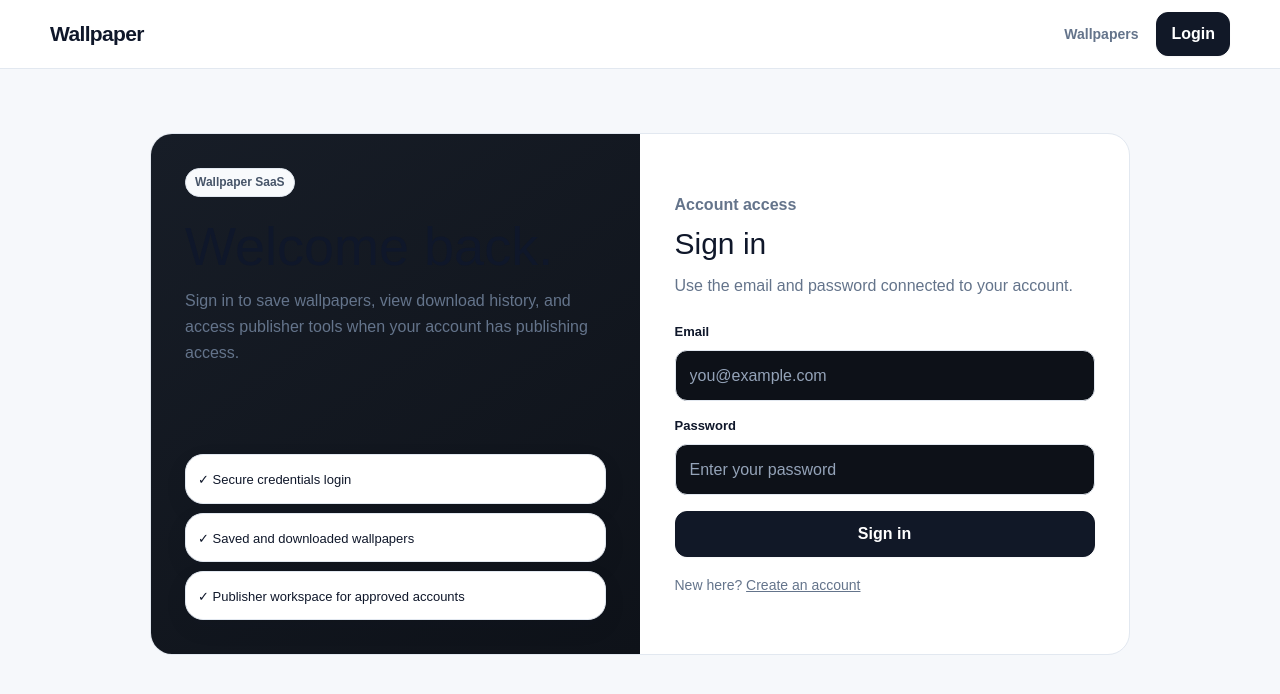
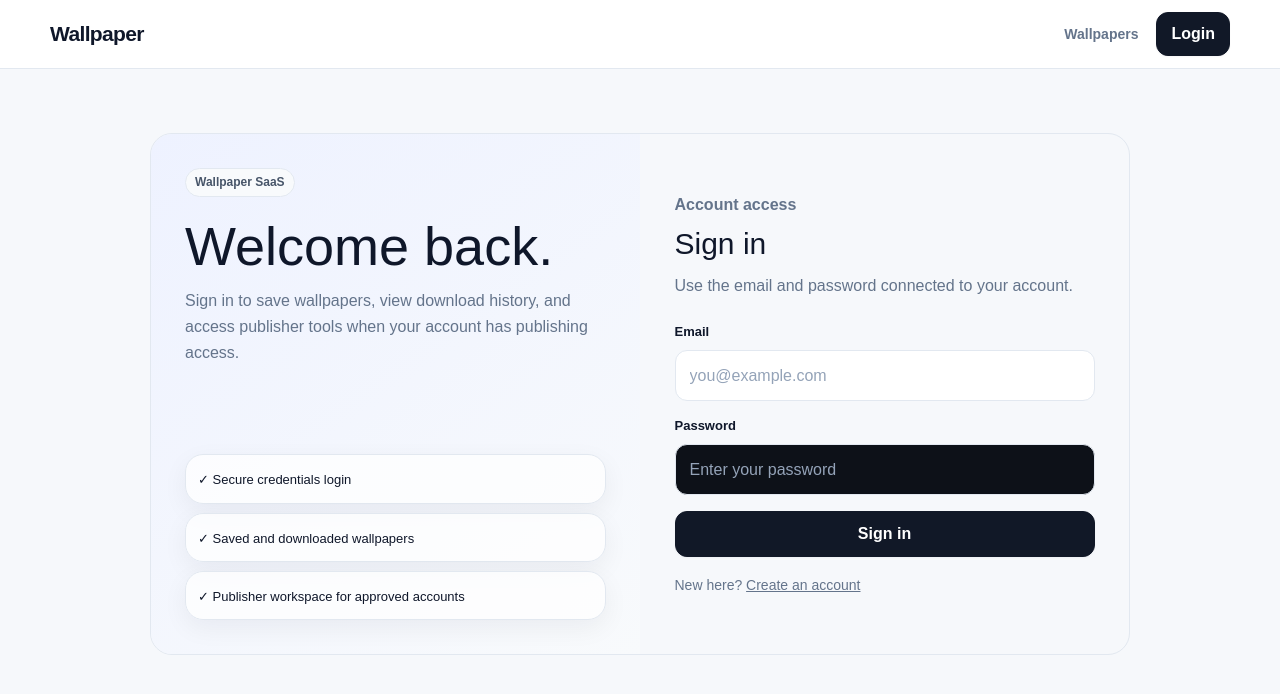
Before and after one commit to labsadik/wallpaper_app, a Next.js app: page /login in a window 1280 px wide. Shown: the top 694 px of the page. Built offline with nearby package versions, Linux system fonts and the light colour scheme; no server answers.

Commit message:
style: refresh login page for light theme

```diff
--- a/app/login/page.tsx
+++ b/app/login/page.tsx
@@ -28,8 +28,8 @@ export default function LoginPage(){
   }
 
   return <main className="container" style={{padding:"64px 0 88px"}}>
-    <div className="auth-grid" style={{maxWidth:980,margin:"0 auto",display:"grid",gridTemplateColumns:"1fr 1fr",border:"1px solid var(--line)",borderRadius:22,overflow:"hidden",background:"var(--panel)"}}>
-      <section style={{padding:34,display:"flex",flexDirection:"column",justifyContent:"space-between",minHeight:520,background:"linear-gradient(145deg,#171d27,#0e1219)"}}>
+    <div className="auth-grid" className="auth-grid" style={{maxWidth:980,margin:"0 auto",display:"grid",gridTemplateColumns:"1fr 1fr",border:"1px solid var(--line)",borderRadius:22,overflow:"hidden"}}>
+      <section className="auth-hero">
         <div>
           <span className="badge">Wallpaper SaaS</span>
           <h1 style={{fontSize:"clamp(34px,5vw,54px)",lineHeight:1.02,margin:"22px 0 14px"}}>Welcome back.</h1>
@@ -40,7 +40,7 @@ export default function LoginPage(){
         </div>
       </section>
 
-      <section style={{padding:34,display:"grid",alignContent:"center"}}>
+      <section className="auth-panel">
         <div style={{maxWidth:420,width:"100%",margin:"0 auto"}}>
           <p className="muted" style={{margin:"0 0 6px",fontWeight:700}}>Account access</p>
           <h2 style={{fontSize:30,margin:"0 0 8px"}}>Sign in</h2>
@@ -49,7 +49,7 @@ export default function LoginPage(){
           <form onSubmit={submit} style={{display:"grid",gap:16,marginTop:26}}>
             <label style={{display:"grid",gap:8}}>
               <span style={{fontSize:13,fontWeight:700}}>Email</span>
-              <input value={email} onChange={e=>setEmail(e.target.value)} placeholder="you@example.com" type="email" autoComplete="email" required style={{padding:"13px 14px",borderRadius:12,border:"1px solid var(--line)",background:"#0d1118",color:"white",outline:"none"}}/>
+              <input value={email} onChange={e=>setEmail(e.target.value)} placeholder="you@example.com" type="email" autoComplete="email" required style={{padding:"13px 14px",borderRadius:12,border:"1px solid var(--line)",background:"var(--input)",color:"var(--text)",outline:"none"}}/>
             </label>
             <label style={{display:"grid",gap:8}}>
               <span style={{fontSize:13,fontWeight:700}}>Password</span>
```
